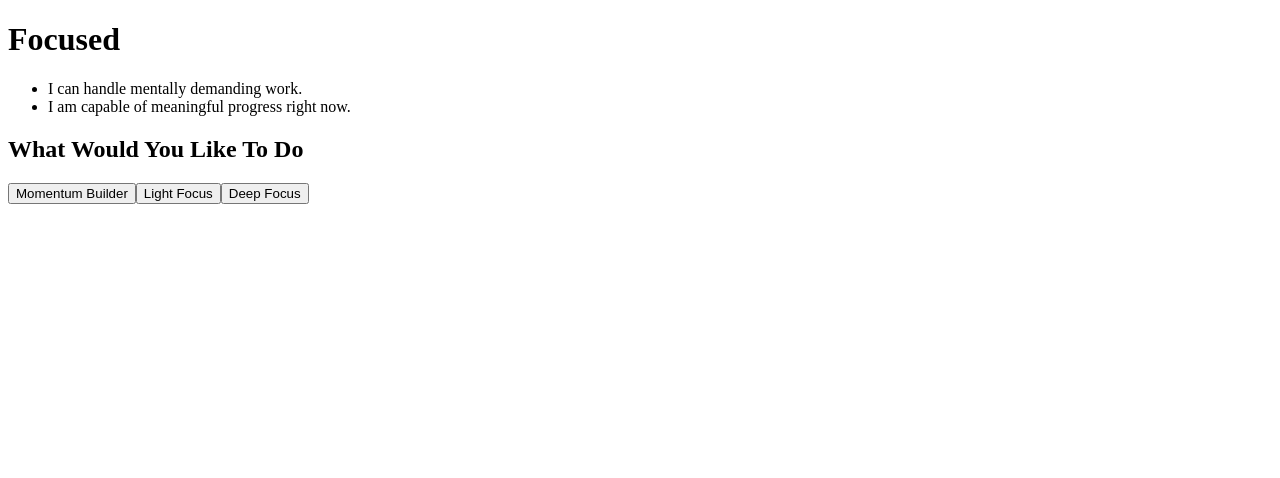
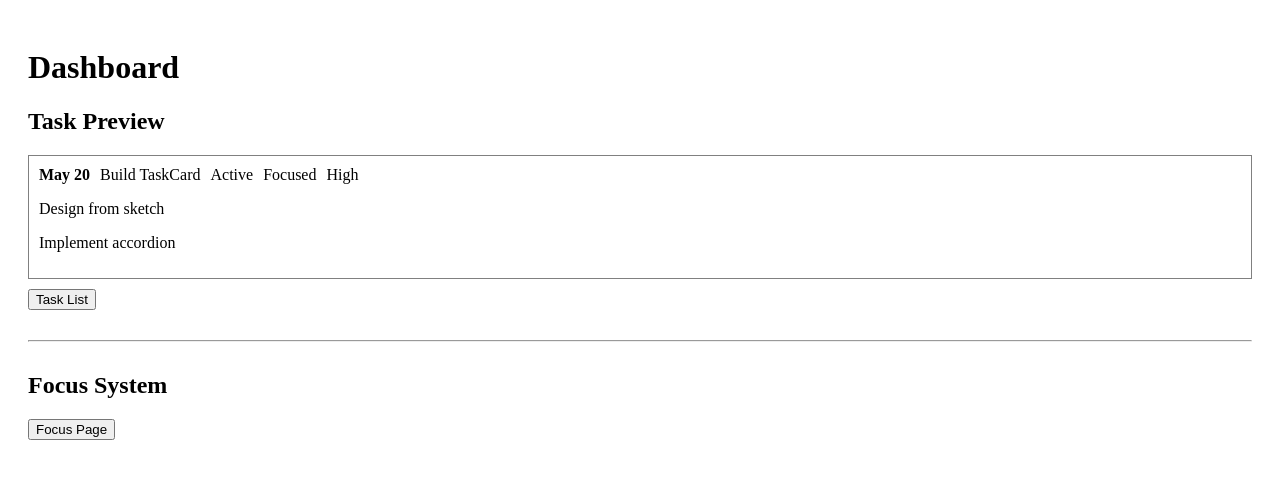
Before and after one commit to ShaquilleCodrington/BetterEveryDay, a React (Vite) app: page / in a window 1280 px wide. Shown: the top 478 px of the page. Built offline with nearby package versions, Linux system fonts and the light colour scheme.

Commit message:
Commit adding Dashboard, taskLisk and Preview Accordions

```diff
--- a/src/App.tsx
+++ b/src/App.tsx
@@ -1,10 +1,14 @@
 import { Routes, Route } from "react-router-dom";
 import FocusPage from "./pages/FocusPage";
+import DashboardPage from "./pages/DashboardPage";
+import TaskListPage from "./pages/TaskListPage";
 
 function App(){
   return (
     <Routes>
-      <Route path="/" element={<FocusPage />} />
+      <Route path = "/" element = {<DashboardPage />} />
+      <Route path = "/task" element = { <TaskListPage />} />
+      <Route path = "/focus" element = {<FocusPage />} />
     </Routes>
   );
 }
--- /dev/null
+++ b/src/Components/TaskCard.tsx
@@ -0,0 +1,71 @@
+import { useState } from "react";
+
+type TaskCardProps = {
+    id: number;
+    title: string;
+    notes: string;
+    completed: boolean;
+    focus: string;
+    priority: string;
+    dueDate: string;
+    updatedAt: string;
+};
+
+export default function TaskCard({
+    id,
+    title,
+    notes,
+    completed,
+    focus,
+    priority,
+    dueDate,
+    updatedAt,
+}: TaskCardProps) {
+    const [isOpen, setIsOpen] = useState(false);
+
+    const lines = notes.split("\n");
+    const preview = lines.slice(0, 2);
+
+    return (
+        <div
+         style={{
+        border: "1px solid gray",
+        padding: "10px",
+        marginBottom: "10px",
+        cursor: "pointer",
+      }}
+      >
+        {/* Header Row */}
+        <div onClick = { () => setIsOpen(!isOpen)}
+        style = {{ display : "flex",
+            gap: "10px",
+            cursor: "pointer",
+            fontWeight: 500, }}>
+
+            <strong> { dueDate }</strong>
+            <span> { title }</span>
+            <span> { completed ? "Done" : "Active" }</span>
+            <span> {  focus }</span>
+            <span> {  priority }</span>
+        </div>
+
+        {/* Notes Preview / Expanded*/}
+        {!isOpen &&
+        preview.map((line, index) =>
+        <p key = {index} > { line }</p>)}
+
+        {isOpen &&
+        lines.map((line, index ) =>
+        <p key = { index } > { line }</p>)}
+
+{/* updated At */}
+{isOpen && (
+    <div style = {{ marginTop: "10px", fontSize: "12px", opacity: 0.7}} >
+        Updated: { updatedAt}
+    </div>
+
+    )}
+
+      </div>
+    );
+}
--- /dev/null
+++ b/src/pages/DashboardPage.tsx
@@ -0,0 +1,40 @@
+import TaskCard from "../Components/TaskCard";
+import { Link } from "react-router-dom";
+
+export default function DashboardPage() {
+
+
+
+    return (
+        <div style = {{ padding: "20px" }}>
+            <h1> Dashboard </h1>
+
+            {/* TaskPreview Section*/}
+            <h2> Task Preview</h2>
+
+           <TaskCard
+        id={1}
+        title="Build TaskCard"
+        notes={`Design from sketch
+        Implement accordion
+        Test preview lines`}
+        completed={false}
+        focus="Focused"
+        priority="High"
+        dueDate="May 20"
+        updatedAt="2026-05-18"
+       />
+       <Link to ="/task">
+       <button> Task List </button>
+       </Link>
+
+       <hr style = {{ margin: "30px 0"}} />
+
+       {/* Focus System Section */}
+       <h2> Focus System </h2>
+       <Link to = "/focus" >
+       <button> Focus Page </button>
+       </Link>
+        </div>
+    );
+}
--- a/src/pages/FocusPage.tsx
+++ b/src/pages/FocusPage.tsx
@@ -2,11 +2,14 @@
 import { useState } from "react";
 import { statesData} from "../statesData";
 import  ActivityPage  from  "../pages/ActivityPage"
+import { Link } from "react-router-dom";
 
 
 //This is where:components state rendering buttons activities will live.
 
 export default function FocusPage() {
+
+
 
   const [selectedFocus,setSelectedFocus] = useState("");
   const [selectedActivity, setSelectedActivity] = useState("");
@@ -31,6 +34,11 @@ export default function FocusPage() {
   }
   return (
     <main>
+
+<Link to = "/">
+        <button> Dashboard </button>
+        </Link>
+
       {/* if no activity is selected show focus/activity section */}
 
       {!selectedActivity && (
--- /dev/null
+++ b/src/pages/TaskListPage.tsx
@@ -0,0 +1,49 @@
+import TaskCard from "../Components/TaskCard";
+import { Link } from "react-router-dom";
+
+export default function TaskListPage(){
+
+    const tasks = [
+        {
+            id: 1,
+            title: "Build TaskCard",
+            notes: `Design from sketch
+            Implement accordion
+            Test preview lines
+            Works great`,
+            completed: false,
+            focus: "Focused",
+            priority: "High",
+            dueDate: "May 20",
+            updatedAt: "2026-05-18",
+        },
+        {
+            id: 2,
+            title: "Refactor Layout System",
+            notes: `Convert components to modular structure
+            Improve spacing system
+            Clean up styles`,
+            completed: true,
+            focus: "Deep Work",
+            priority: "Medium",
+            dueDate: "May 22",
+            updatedAt: "2026-05-17",
+        },
+    ];
+    return (
+        <div style = {{ padding: "20px"}} >
+            <h1> Task List </h1>
+
+        <Link to = "/">
+        <button> Dashboard </button>
+        </Link>
+
+            <div style = {{ marginTop: "20px"}}>
+                {tasks.map((task) => (
+                    <TaskCard key = { task.id }
+                    {...task } />
+                ))}
+            </div>
+        </div>
+    );
+}
```
Also changed, not shown: src/Components/AccordionPreview.tsx (added, +42 -0 lines), src/Css/App.css (renamed from src/App.css), src/Css/index.css (renamed from src/index.css).
